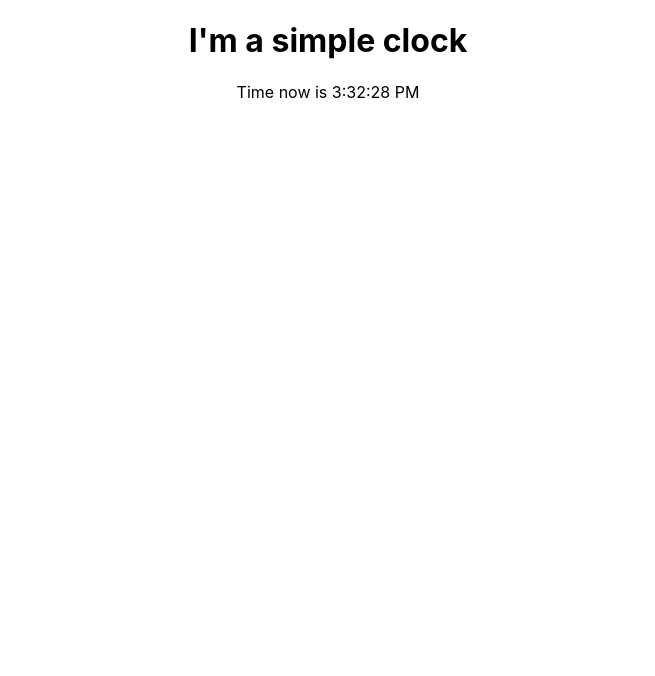
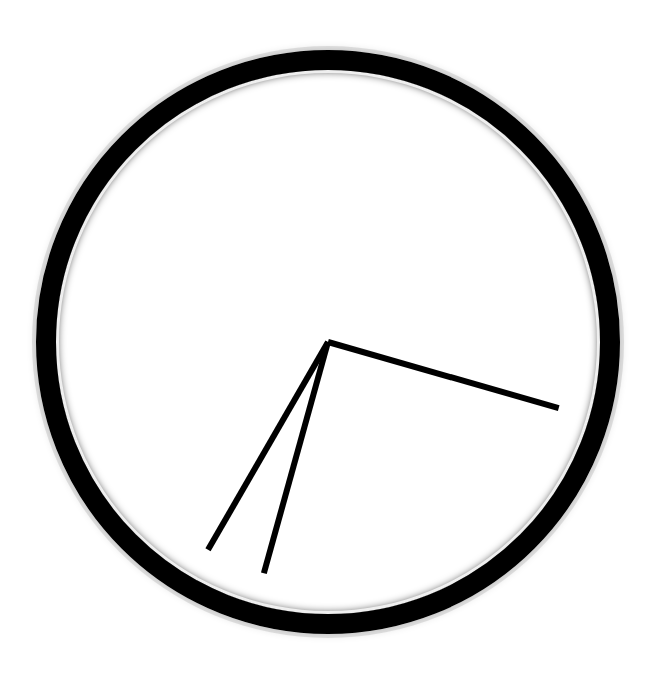
Before and after one commit to Kurtz1993/react-for-nets, a React (Create React App) app: page / in a window 1280 px wide. Shown: the top 676 px of the page, without its empty margins (312-967 px from the left). Built offline with nearby package versions, Linux system fonts and the light colour scheme.

Commit message:
Implement fancy clock

```diff
--- a/src/App.tsx
+++ b/src/App.tsx
@@ -1,12 +1,12 @@
 import React from 'react';
 import logo from './logo.svg';
 import './App.scss';
-import SimpleClock from './components/SimpleClock';
+import FancyClock from './components/FancyClock';
 
 const App: React.FC = () => {
   return (
     <div className="App">
-      <SimpleClock />
+      <FancyClock />
     </div>
   );
 }
--- a/src/components/FancyClock.tsx
+++ b/src/components/FancyClock.tsx
@@ -21,12 +21,30 @@ class FancyClock extends Component<any, FancyClockState> {
 
   componentDidMount() {
     this.setDate();
+
+    this.secondsInterval = window.setInterval(this.setDate.bind(this), 1000);
   }
 
-  componentWillUnmount() {}
+  componentWillUnmount() {
+    window.clearInterval(this.secondsInterval as number);
+  }
 
   setDate() {
     const date = new Date();
+
+    const hour = date.getHours();
+    const mins = date.getMinutes();
+    const seconds = date.getSeconds();
+    // Calculate the position of the hands, in degrees.
+    const hourdeg = (hour / 12) * 360 + (mins / 60) * 30 + 90;
+    const minsdeg = (mins / 60) * 360 + (seconds / 60) * 6 + 90;
+    const secondsdeg = (seconds / 60) * 360 + 90;
+    // Use those degrees as a CSS prop.
+    const hoursDegrees = `rotate(${hourdeg}deg)`;
+    const minsDegrees = `rotate(${minsdeg}deg)`;
+    const secondsDegrees = `rotate(${secondsdeg}deg)`;
+
+    this.setState({ hoursDegrees, minsDegrees, secondsDegrees });
   }
 
   render() {
@@ -35,9 +53,21 @@ class FancyClock extends Component<any, FancyClockState> {
     return (
       <div className={styles.clock}>
         <div className={styles.clockFace}>
-          <div className={styles.clockHand + " hour-hand"} />
-          <div className={styles.clockHand + " min-hand"} />
-          <div className={styles.clockHand + " second-hand"} />
+          <div
+            style={{ transform: hoursDegrees }}
+            className={styles.clockHand + " hour-hand"}
+            ref={this.hourHand}
+          />
+          <div
+            style={{ transform: minsDegrees }}
+            className={styles.clockHand + " min-hand"}
+            ref={this.minsHand}
+          />
+          <div
+            style={{ transform: secondsDegrees }}
+            className={styles.clockHand + " second-hand"}
+            ref={this.secondHand}
+          />
         </div>
       </div>
     );
--- a/src/components/SimpleClock.tsx
+++ b/src/components/SimpleClock.tsx
@@ -4,6 +4,14 @@ class SimpleClock extends Component<any, { date: Date }> {
   state = {
     date: new Date(),
   };
+
+  constructor(props: any) {
+    super(props);
+
+    window.setInterval(() => {
+      this.setState({ date: new Date() });
+    }, 1000);
+  }
 
   render() {
     return (
```
Also changed, not shown: 1 other file (tests, documents, lock files or other folders).
